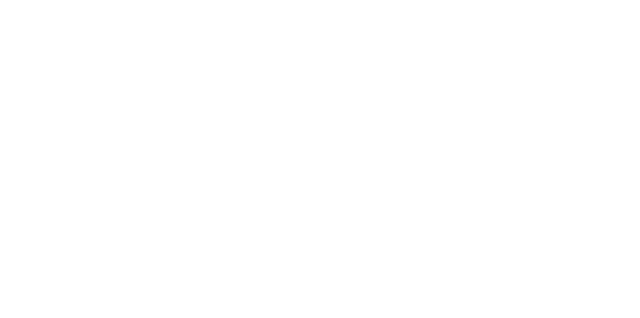
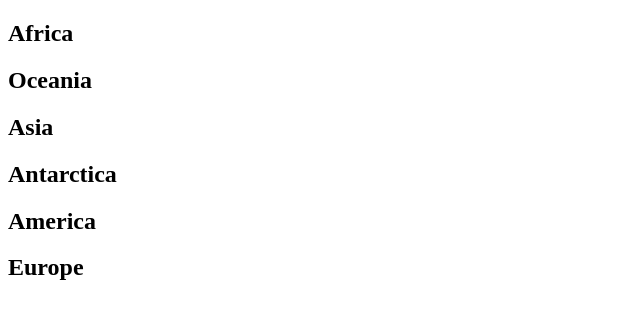
Before and after one commit to andreeaelenasamur/expanding-cards, a plain HTML site: page index.html in a window 1280 px wide. Shown: the whole page, without its empty margins (0-640 px from the left). Drawn offline with Linux system fonts and the light colour scheme.

Commit message:
Set the names of continents

```diff
--- a/index.html
+++ b/index.html
@@ -1,7 +1,34 @@
 <!DOCTYPE html>
-<html>
+<html lang="en">
     <head>
+        <meta charset="UTF-8"/>
         <title>Expanding Cards</title>
     </head>
-    <body></body>
+    <body>
+        <div class="container">
+            <div class="panel africa active">
+                <h2>Africa</h2>
+            </div>
+
+            <div class="panel oceania">
+                <h2>Oceania</h2>
+            </div>
+
+            <div class="panel asia">
+                <h2>Asia</h2>
+            </div>
+
+            <div class="panel antarctica">
+                <h2>Antarctica</h2>
+            </div>
+
+            <div class="panel america">
+                <h2>America</h2>
+            </div>
+
+            <div class="panel europe">
+                <h2>Europe</h2>
+            </div>
+        </div>
+    </body>
 </html>
```
